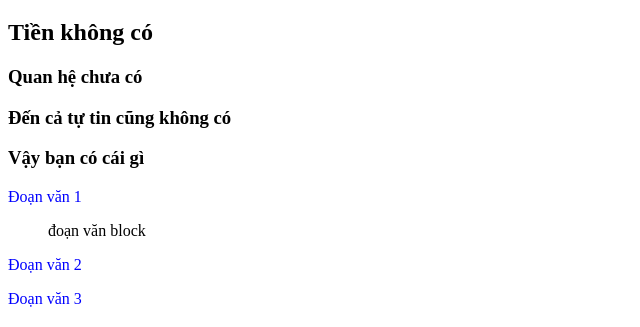
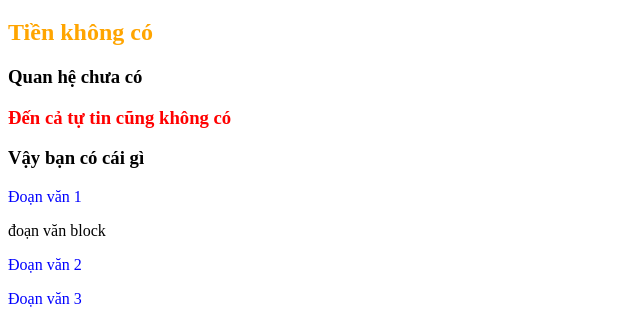
Before and after one commit to NghiemDG/tuhoc, a plain HTML site: page bai30-combinator.html in a window 1280 px wide. Shown: the part 61-388 px from the top of the page, without its empty margins (0-640 px from the left). Drawn offline with Linux system fonts and the light colour scheme.

Commit message:
20.1.update

```diff
--- a/bai30-combinator.html
+++ b/bai30-combinator.html
@@ -10,13 +10,13 @@
     <h1>Tuổi trẻ</h1>
     <h2 class="demo">Tiền không có</h2>
     <h3 class="demo demo2">Quan hệ chưa có</h3>
-    <h3 id="line_4">Đến cả tự tin cũng không có</h3>
+    <h3>Đến cả tự tin cũng không có</h3>
     <h3>Vậy bạn có cái gì</h3>
     <div>
       <p>Đoạn văn 1</p>
-      <blockquote>
+      <block>
         <p>đoạn văn block</p>
-      </blockquote>
+      </block>
       <p>Đoạn văn 2</p>
       <p>Đoạn văn 3</p>
     </div>
--- a/style30.css
+++ b/style30.css
@@ -4,3 +4,9 @@
 .loichuc p {
   font-size: 40px;
 }
+h1 + h2 {
+  color: orange;
+}
+.demo.demo2 + h3 {
+  color: red;
+}
```
